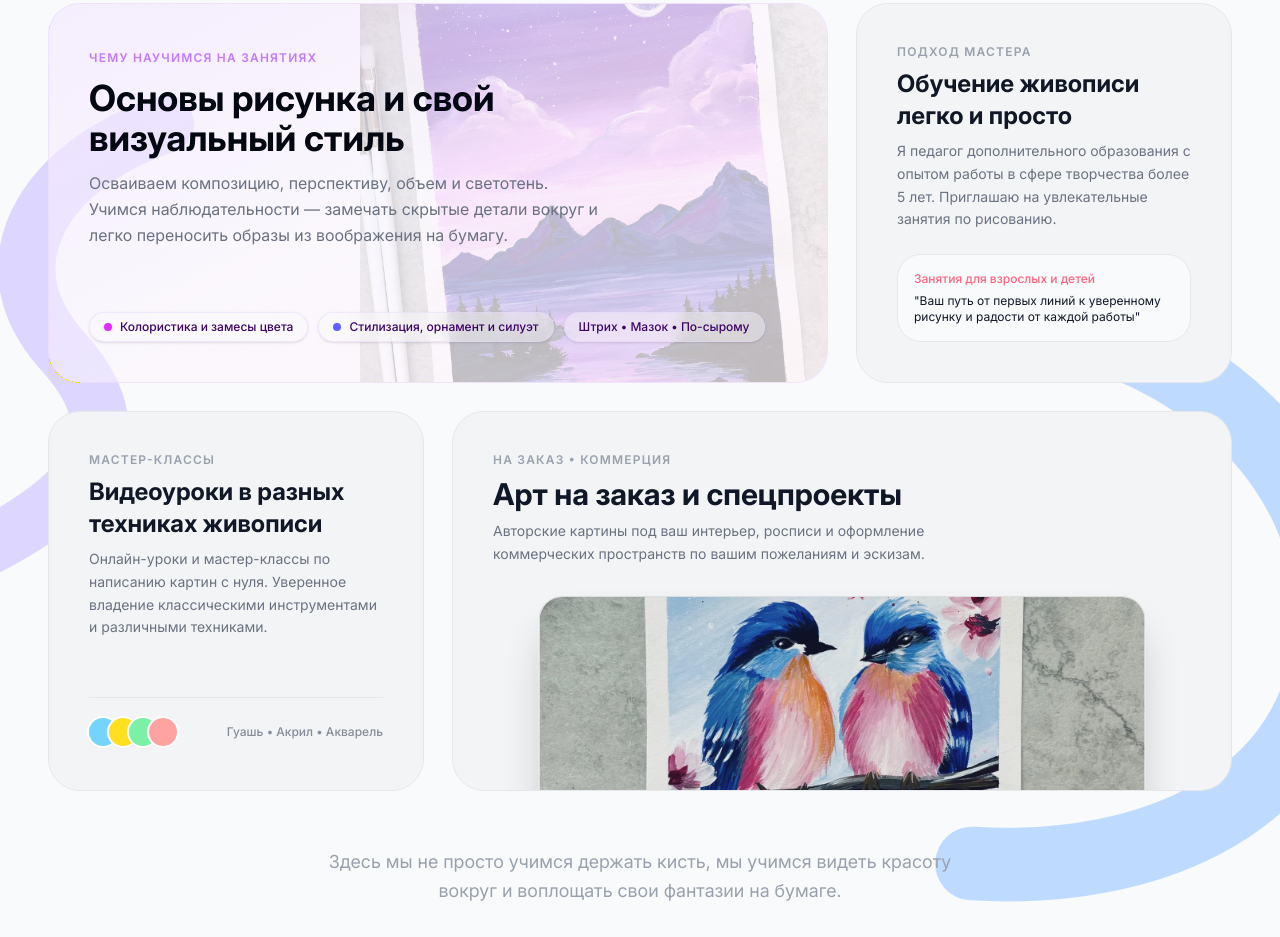
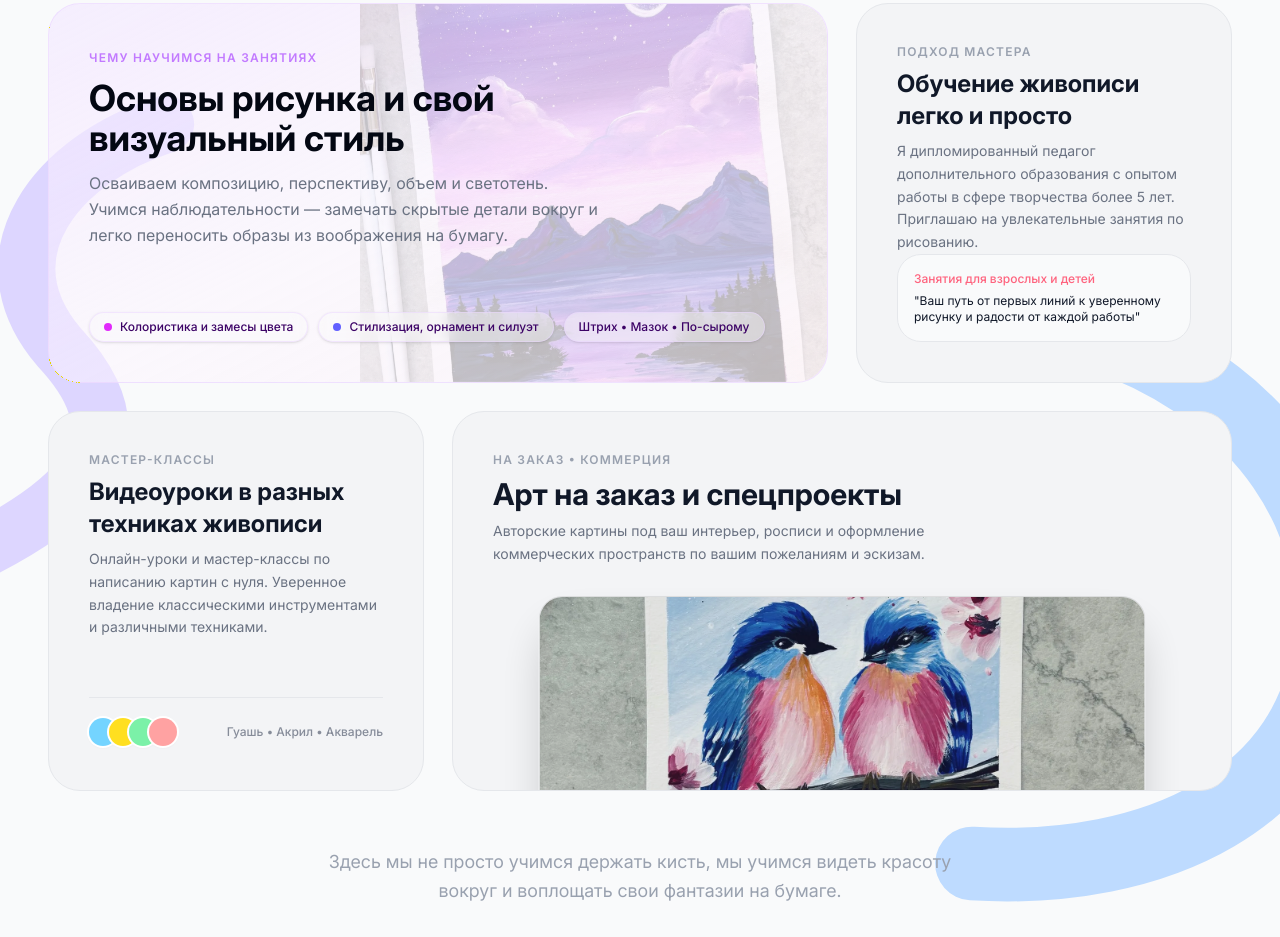
Before and after one commit to BARPTAPON/alenabard, a plain HTML site: page index.html in a window 1280 px wide. Shown: the part 2087-3024 px from the top of the page. Drawn offline with Linux system fonts and the light colour scheme.

Commit message:
Update index.html

```diff
--- a/index.html
+++ b/index.html
@@ -366,7 +366,7 @@
               Обучение живописи легко и просто
             </h3>
             <p class="text-gray-500 dark:text-gray-400 text-sm leading-relaxed">
-              Я педагог дополнительного образования с опытом работы в сфере творчества более 5 лет. Приглашаю на
+              Я дипломированный педагог дополнительного образования с опытом работы в сфере творчества более 5 лет. Приглашаю на
               увлекательные занятия по рисованию.
             </p>
           </div>
```
